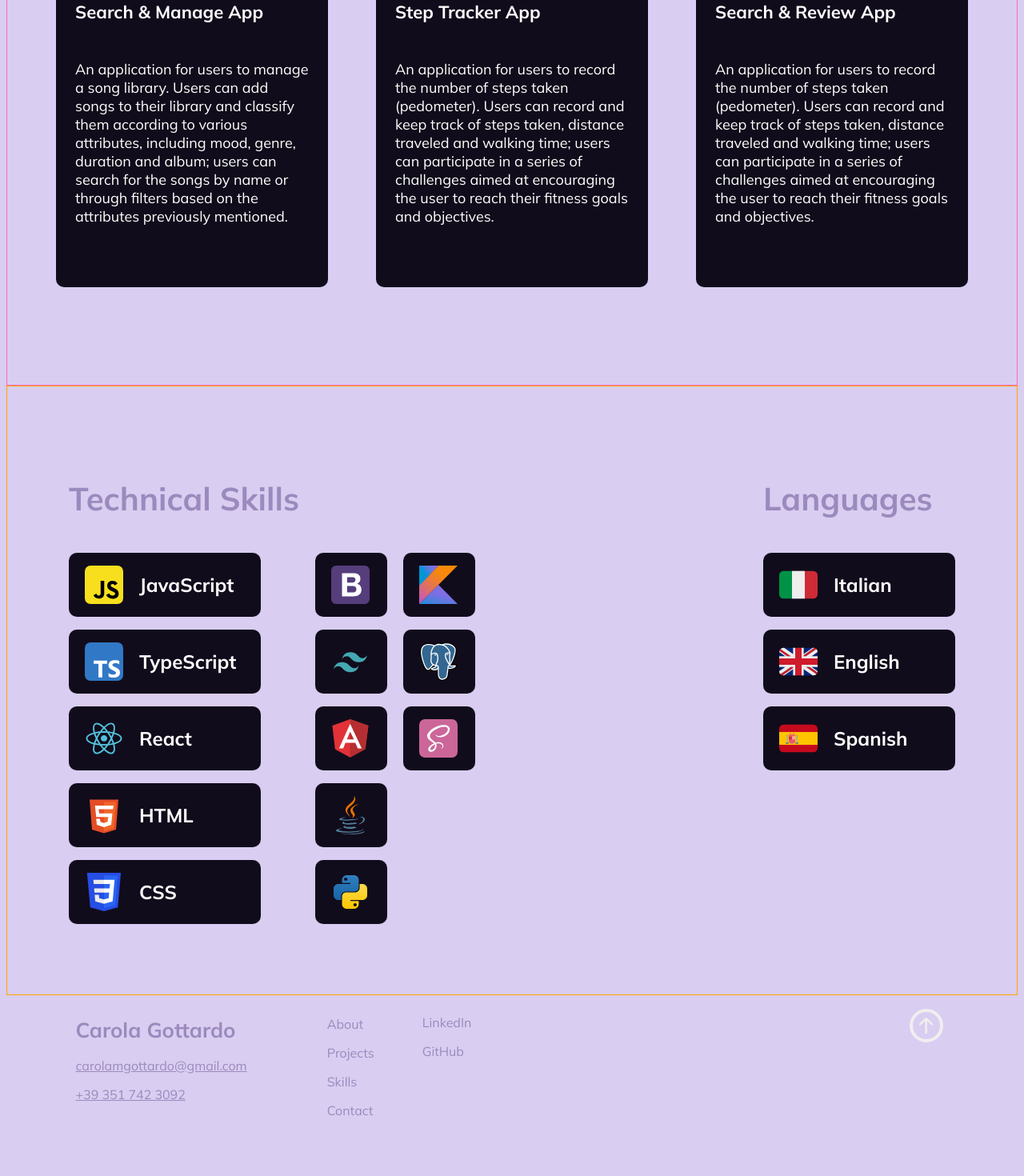
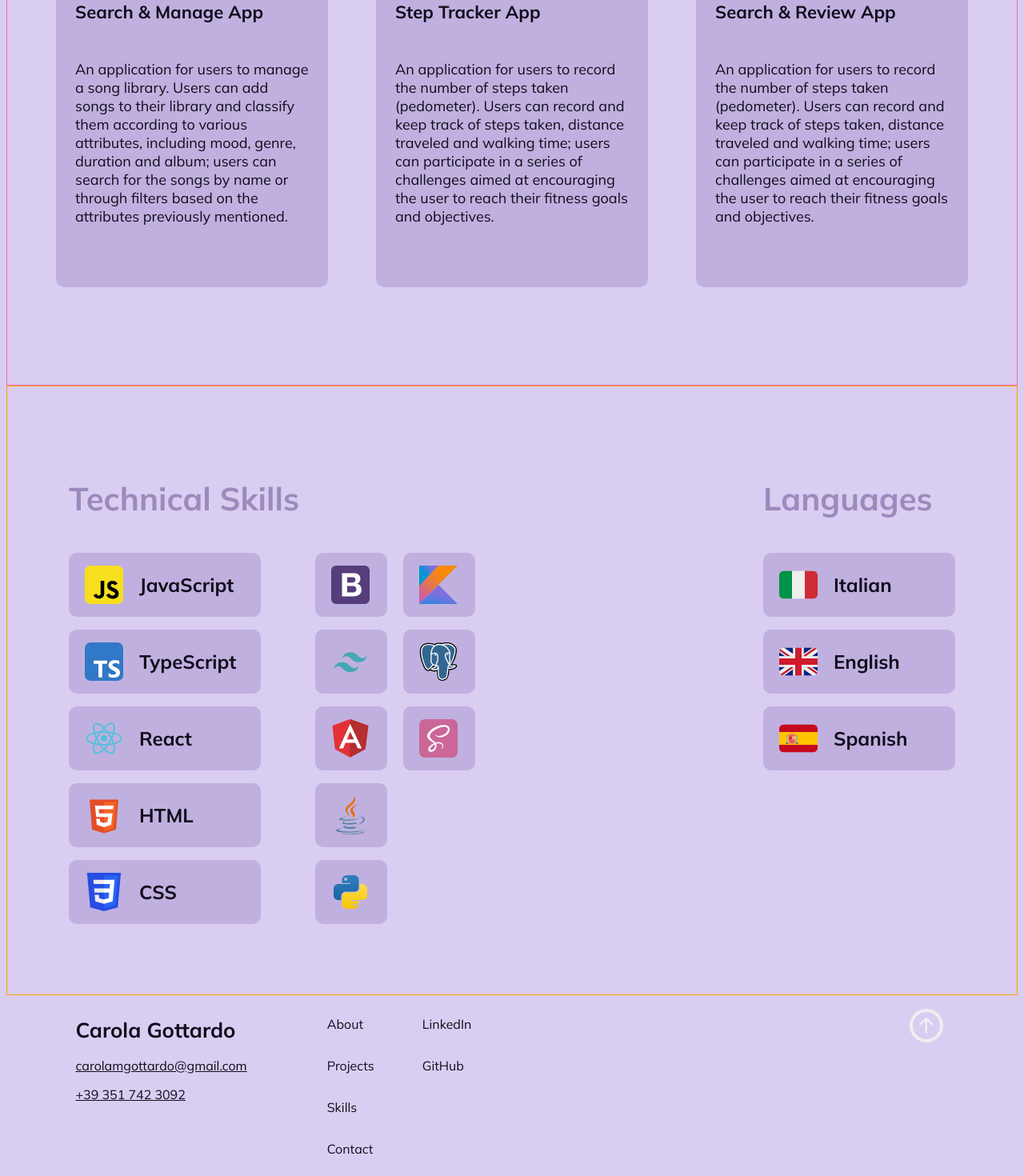
Before and after one commit to carolagottardo/react-sass-cv, a React (Vite) app: page / in a window 1280 px wide. Shown: the part 1202-2672 px from the top of the page at 80% size. Before the commit the page ends 2624 px from the top, so only its background shows below. Built offline with nearby package versions, Linux system fonts and the light colour scheme; a web font is replaced by a local one.

Commit message:
general - set dark/light mode colors overall

```diff
--- a/src/components/Navie/Navie.jsx
+++ b/src/components/Navie/Navie.jsx
@@ -21,7 +21,7 @@ function Navie() {
           </button>
           <button className="buttons-style">
             <Link to="about" smooth={true} duration={500} offset={-160}>
-              About
+              Projects
             </Link>
           </button>
           <button className="buttons-style">
--- a/src/components/Sectionsy/Sectionsy.css
+++ b/src/components/Sectionsy/Sectionsy.css
@@ -77,7 +77,7 @@
     }
 
     p {
-      color: #8774ac;
+      color: #281b40;
     }
   }
 
@@ -147,6 +147,18 @@
 
   h1 {
     font-size: 40px;
+  }
+
+  &.dark {
+    h1 {
+      color: #9b8abd;
+    }
+  }
+
+  &.light {
+    h1 {
+      color: #9b8abd;
+    }
   }
 }
 
@@ -331,6 +343,22 @@ span {
   img {
     padding: 20px;
   }
+
+  &.dark {
+    background-color: #110c1b;
+
+    h3 {
+      color: #d9cdf1;
+    }
+  }
+
+  &.light {
+    background-color: #c0b0df;
+
+    h3 {
+      color: #110c1b;
+    }
+  }
 }
 
 .tooltip-content {
@@ -344,15 +372,55 @@ span {
   left: 110%;
   transform: translateY(-50%) translateX(15px);
 
-  background-color: #110c1b;
-  color: #fff;
   padding: 10px 15px;
   border-radius: 6px;
-  border: 1px solid #383145;
+  border: 1px solid;
   min-width: 180px;
   max-width: 250px;
   z-index: 100;
   box-shadow: 0 2px 10px rgba(0, 0, 0, 0.3);
+
+  &.dark {
+    background-color: #110c1b;
+    border-color: #c0b0df;
+
+    h4 {
+      color: #8774ac;
+    }
+
+    p {
+      color: white;
+    }
+
+    &::before {
+      border-color: transparent #110c1b transparent transparent;
+    }
+
+    &::after {
+      border-color: transparent white transparent transparent;
+    }
+  }
+
+  &.light {
+    background-color: #c0b0df;
+    border-color: #110c1b;
+
+    h4 {
+      color: #8774ac;
+    }
+
+    p {
+      color: #110c1b;
+    }
+
+    &::before {
+      border-color: transparent #c0b0df transparent transparent;
+    }
+
+    &::after {
+      border-color: transparent #110c1b transparent transparent;
+    }
+  }
 }
 
 .tooltip-content::before {
@@ -361,9 +429,8 @@ span {
   top: 50%;
   right: 100%;
   transform: translateY(-50%);
-  border-width: 7px;
+  border-width: 8px;
   border-style: solid;
-  border-color: transparent #110c1b transparent transparent;
   z-index: 10;
 }
 
@@ -375,7 +442,6 @@ span {
   transform: translateY(-50%);
   border-width: 9px;
   border-style: solid;
-  border-color: transparent #383145 transparent transparent;
   z-index: 5;
 }
 
@@ -386,14 +452,12 @@ span {
 }
 
 .tooltip-content h4 {
-  color: #9b8abd;
   font-size: 1.1em;
   margin-top: 0;
   margin-bottom: 5px;
 }
 
 .tooltip-content p {
-  color: #e0e0e0;
   font-size: 0.9em;
   line-height: 1.4;
   margin-bottom: 0;
@@ -437,6 +501,14 @@ span {
   img {
     padding: 20px;
   }
+
+  &.dark {
+    background-color: #110c1b;
+  }
+
+  &.light {
+    background-color: #c0b0df;
+  }
 }
 
 .tooltip-content2 {
@@ -450,16 +522,42 @@ span {
   left: 110%;
   transform: translateY(-50%) translateX(15px);
 
-  background-color: #110c1b;
-  color: #fff;
   padding: 10px 15px;
   border-radius: 6px;
-  border: 1px solid #383145;
+  border: 1px solid;
   min-width: 100px;
   max-width: 250px;
   z-index: 100;
   box-shadow: 0 2px 10px rgba(0, 0, 0, 0.3);
   text-align: center;
+
+  &.dark {
+    background-color: #110c1b;
+    border-color: #c0b0df;
+    color: white;
+
+    &::before {
+      border-color: transparent #110c1b transparent transparent;
+    }
+
+    &::after {
+      border-color: transparent white transparent transparent;
+    }
+  }
+
+  &.light {
+    background-color: #c0b0df;
+    border-color: #110c1b;
+    color: #110c1b;
+
+    &::before {
+      border-color: transparent #c0b0df transparent transparent;
+    }
+
+    &::after {
+      border-color: transparent #110c1b transparent transparent;
+    }
+  }
 }
 
 .tooltip-content2::before {
@@ -468,9 +566,8 @@ span {
   top: 50%;
   right: 100%;
   transform: translateY(-50%);
-  border-width: 7px;
+  border-width: 8px;
   border-style: solid;
-  border-color: transparent #110c1b transparent transparent;
   z-index: 10;
 }
 
@@ -482,7 +579,6 @@ span {
   transform: translateY(-50%);
   border-width: 9px;
   border-style: solid;
-  border-color: transparent #383145 transparent transparent;
   z-index: 5;
 }
 
@@ -608,6 +704,12 @@ hr {
   h1 {
     font-size: 40px;
   }
+
+  &.dark {
+    h1 {
+      color: #8774ac;
+    }
+  }
 }
 
 .projects-group {
@@ -627,7 +729,6 @@ hr {
   background-color: #110c1b;
 
   h2 {
-    color: #9b8abd;
     padding-left: 24px;
     font-size: 28px;
   }
@@ -641,30 +742,77 @@ hr {
     padding: 24px;
     font-size: 18px;
   }
+
+  &.dark {
+    background-color: #110c1b;
+
+    h2 {
+      color: #8774ac;
+    }
+
+    h3 {
+      color: white;
+    }
+
+    p {
+      color: white;
+    }
+  }
+
+  &.light {
+    background-color: #c0b0df;
+
+    h2 {
+      color: #8774ac;
+    }
+
+    h3 {
+      color: #110c1b;
+    }
+
+    p {
+      color: #110c1b;
+    }
+  }
+}
+
+.column2-footer {
+  display: flex;
+  flex-direction: column;
+
+  &.dark {
+    p {
+      color: #9b8abd;
+    }
+  }
+
+  &.light {
+    p {
+      color: #110c1b;
+    }
+  }
 }
 
 .column3-footer {
   display: flex;
   flex-direction: column;
-  gap: 2px;
-  padding-right: 280px;
+  gap: 16px;
 
   a {
-    color: #9b8abd;
-    padding-top: 14px;
+    padding-top: 16px;
     text-decoration: none;
   }
-}
 
-.column4-footer {
-  display: flex;
-  flex-direction: column;
-  gap: 2px;
+  &.dark {
+    a {
+      color: #9b8abd;
+    }
+  }
 
-  a {
-    color: #9b8abd;
-    padding-top: 14px;
-    text-decoration: none;
+  &.light {
+    a {
+      color: #110c1b;
+    }
   }
 }
 
@@ -674,8 +822,16 @@ hr {
   gap: 16px;
   padding-right: 40px;
 
-  a {
-    color: #9b8abd;
+  &.dark {
+    a {
+      color: #9b8abd;
+    }
+  }
+
+  &.light {
+    a {
+      color: #110c1b;
+    }
   }
 }
 
@@ -683,6 +839,18 @@ hr {
   display: flex;
   flex-direction: row;
   gap: 60px;
+
+  &.dark {
+    h1 {
+      color: #9b8abd;
+    }
+  }
+
+  &.light {
+    h1 {
+      color: #110c1b;
+    }
+  }
 }
 
 .card-style6 {
@@ -691,4 +859,12 @@ hr {
   border-radius: 10px;
   background-color: #110c1b;
   margin-left: 40px;
+
+  &.dark {
+    background-color: #110c1b;
+  }
+
+  &.light {
+    background-color: #c0b0df;
+  }
 }
--- a/src/components/Sectionsy/Sectionsy.jsx
+++ b/src/components/Sectionsy/Sectionsy.jsx
@@ -47,14 +47,14 @@ function Sectionsy() {
             </a>
           </div>
         </div>
-        <div className="card-style6"></div>
+        <div className={`card-style6 ${theme}`}></div>
       </div>
 
       <div id="about" className={`about-section ${theme}`}>
-        <div className="projects">
+        <div className={`projects ${theme}`}>
           <h1>Projects</h1>
           <div className={`projects-group ${theme}`}>
-            <div className="card-style5">
+            <div className={`card-style5 ${theme}`}>
               <h2>Song Library</h2>
               <h3>Search & Manage App</h3>
               <p>
@@ -65,7 +65,7 @@ function Sectionsy() {
                 attributes previously mentioned.
               </p>
             </div>
-            <div className="card-style5">
+            <div className={`card-style5 ${theme}`}>
               <h2>Pedometer</h2>
               <h3>Step Tracker App</h3>
               <p>
@@ -76,7 +76,7 @@ function Sectionsy() {
                 their fitness goals and objectives.
               </p>
             </div>
-            <div className="card-style5">
+            <div className={`card-style5 ${theme}`}>
               <h2>Restaurant</h2>
               <h3>Search & Review App</h3>
               <p>
@@ -94,72 +94,72 @@ function Sectionsy() {
       <div id="skills" className="skills-section">
         <div className="skills-container">
           <div className="technical-containers">
-            <div className="technical-container1">
+            <div className={`technical-container1 ${theme}`}>
               <h1>Technical Skills</h1>
-              <div className="card-style1">
+              <div className={`card-style1 ${theme}`}>
                 <img src={assets.javascriptlogo} width="48" height="48"></img>
                 <h3>JavaScript</h3>
               </div>
-              <div className="card-style1">
+              <div className={`card-style1 ${theme}`}>
                 <img src={assets.typescriptlogo} width="48" height="48"></img>
                 <h3>TypeScript</h3>
               </div>
-              <div className="card-style1">
+              <div className={`card-style1 ${theme}`}>
                 <img src={assets.reactlogo} width="48" height="48"></img>
                 <h3>React</h3>
               </div>
-              <div className="card-style1">
+              <div className={`card-style1 ${theme}`}>
                 <img src={assets.htmllogo} width="48" height="48"></img>
                 <h3>HTML</h3>
               </div>
-              <div className="card-style1">
+              <div className={`card-style1 ${theme}`}>
                 <img src={assets.csslogo} width="48" height="48"></img>
                 <h3>CSS</h3>
               </div>
             </div>
-            <div className="technical-container2">
-              <div className="card-style3">
+            <div className={`technical-container2 ${theme}`}>
+              <div className={`card-style3 ${theme}`}>
                 <img src={assets.bootstraplogo} width="48" height="48"></img>
-                <div className="tooltip-content2">Bootstrap</div>
+                <div className={`tooltip-content2 ${theme}`}>Bootstrap</div>
               </div>
-              <div className="card-style3">
+              <div className={`card-style3 ${theme}`}>
                 <img src={assets.tailwindlogo} width="48" height="48"></img>
-                <div className="tooltip-content2"> Tailwind CSS</div>
+                <div className={`tooltip-content2 ${theme}`}> Tailwind CSS</div>
               </div>
-              <div className="card-style3">
+              <div className={`card-style3 ${theme}`}>
                 <img src={assets.angularlogo} width="48" height="48"></img>
-                <div className="tooltip-content2">Angular</div>
+                <div className={`tooltip-content2 ${theme}`}>Angular</div>
               </div>
-              <div className="card-style3" dataName="Java">
+              <div className={`card-style3 ${theme}`}>
                 <img src={assets.javalogo} width="48" height="48"></img>
-                <div className="tooltip-content2">Java</div>
+                <div className={`tooltip-content2 ${theme}`}>Java</div>
               </div>
-              <div className="card-style3">
+              <div className={`card-style3 ${theme}`}>
                 <img src={assets.pythonlogo} width="48" height="48"></img>
-                <div className="tooltip-content2">Python</div>
+                <div className={`tooltip-content2 ${theme}`}>Python</div>
               </div>
             </div>
-            <div className="technical-container3">
-              <div className="card-style3">
+            <div className={`technical-container3 ${theme}`}>
+              <div className={`card-style3 ${theme}`}>
                 <img src={assets.kotlinlogo} width="48" height="48"></img>
-                <div className="tooltip-content2">Kotlin</div>
+                <div className={`tooltip-content2 ${theme}`}>Kotlin</div>
               </div>
-              <div className="card-style3">
+              <div className={`card-style3 ${theme}`}>
                 <img src={assets.postgresqllogo} width="48" height="48"></img>
-                <div className="tooltip-content2">PostgreSQL</div>
+                <div className={`tooltip-content2 ${theme}`}>PostgreSQL</div>
               </div>
-              <div className="card-style3">
+              <div className={`card-style3 ${theme}`}>
                 <img src={assets.sasslogo} width="48" height="48"></img>
-                <div className="tooltip-content2">SASS</div>
+                <div className={`tooltip-content2 ${theme}`}>SASS</div>
               </div>
             </div>
           </div>
-          <div className="language-container">
+          <div className={`language-container ${theme}`}>
             <h1>Languages</h1>
-            <div className="card-style1">
+            <div className={`card-style1 ${theme}`}>
               <img src={assets.italianlogo} width="48" height="48"></img>
               <h3>Italian</h3>
-              <div className="tooltip-content">
+              <div className={`tooltip-content ${theme}`}>
                 <h4>Italian: Native Language</h4>
                 <p>
                   Proficient in all four skills: reading, writing, listening,
@@ -167,10 +167,10 @@ function Sectionsy() {
                 </p>
               </div>
             </div>
-            <div className="card-style1">
+            <div className={`card-style1 ${theme}`}>
               <img src={assets.englishlogo} width="48" height="48"></img>
               <h3>English</h3>
-              <div className="tooltip-content">
+              <div className={`tooltip-content ${theme}`}>
                 <h4>English: C2 Proficient</h4>
                 <p>
                   Proficient in all four skills: reading, writing, listening,
@@ -178,10 +178,10 @@ function Sectionsy() {
                 </p>
               </div>
             </div>
-            <div className="card-style1">
+            <div className={`card-style1 ${theme}`}>
               <img src={assets.spanishlogo} width="48" height="48"></img>
               <h3>Spanish</h3>
-              <div className="tooltip-content">
+              <div className={`tooltip-content ${theme}`}>
                 <h4>Spanish: C2 Proficient</h4>
                 <p>
                   Proficient in all four skills: reading, writing, listening,
@@ -283,23 +283,23 @@ function Sectionsy() {
       </div> */}
 
       <footer className="footer-section">
-        <div className="separation-footer">
+        <div className={`separation-footer ${theme}`}>
           <div>
             <h1>Carola Gottardo</h1>
-            <div className="column1-footer">
+            <div className={`column1-footer ${theme}`}>
               <a href="mailto:carolamgottardo@gmail.com">
                 carolamgottardo@gmail.com
               </a>
               <a href="tel:+393517423092">+39 351 742 3092</a>
             </div>
           </div>
-          <div className="column2-footer">
+          <div className={`column2-footer ${theme}`}>
             <p>About</p>
             <p>Projects</p>
             <p>Skills</p>
             <p>Contact</p>
           </div>
-          <div className="column4-footer">
+          <div className={`column3-footer ${theme}`}>
             <a href="https://www.linkedin.com/in/carola-gottardo-579214333/">
               LinkedIn
             </a>
```
